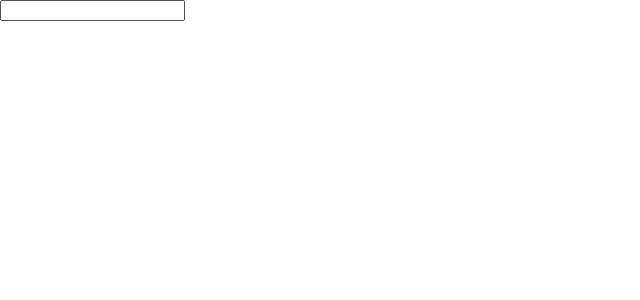
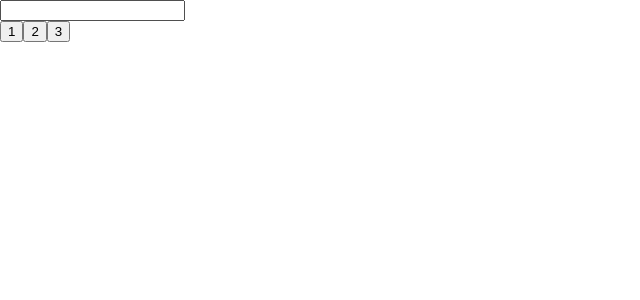
Before and after one commit to Shlaf/DoRag, a React (Create React App) app: page / in a window 1280 px wide. Shown: the top 300 px of the page, without its empty margins (0-640 px from the left). Built offline with nearby package versions, Linux system fonts and the light colour scheme.

Commit message:
Buttons
Alexander fixade buttons

```diff
--- a/src/App.js
+++ b/src/App.js
@@ -1,4 +1,5 @@
 import React, { Component } from 'react';
+import Button from "./components/button";
 import Addition from "./functions/addition";
 import Subtract from "./functions/subtract";
 import Multiply from "./functions/multiply";
@@ -7,13 +8,24 @@ import Divide from "./functions/divide";
 import './App.css';
 
 class App extends Component {
+  state = {
+    input: ""
+  }
+
+  handleInputClick = (input) => {
+    this.setState({input})
+  }
+
   render() {
     return (
       <main>
       <div className="calculatorz">
         <form>
-          <input type="text" name="value" id="value"/>
+          <input type="text" name="value" id="value" value={this.state.input}/>
         </form>
+        <div>
+          {[1, 2, 3].map((int) => <Button key={int} onClick={this.handleInputClick}>{int}</Button>)}
+        </div>
         </div>
       </main>
     );
--- a/src/components/button.js
+++ b/src/components/button.js
@@ -1 +1,15 @@
-<div className=""
+import React, { Component } from 'react';
+
+class Button extends Component {
+  handleClick = () => {
+      this.props.onClick(this.props.children)
+  }
+  render() {
+    return (
+      <button onClick={this.handleClick}>
+        {this.props.children}
+      </button>
+    );
+  }
+}
+export default Button;
```
